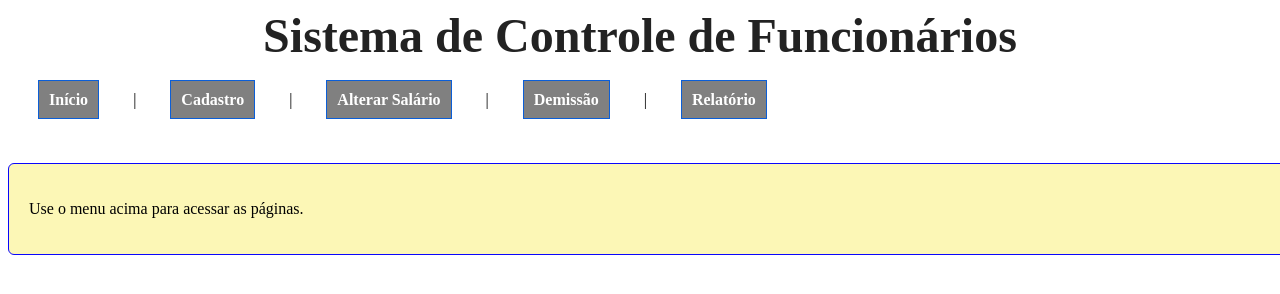
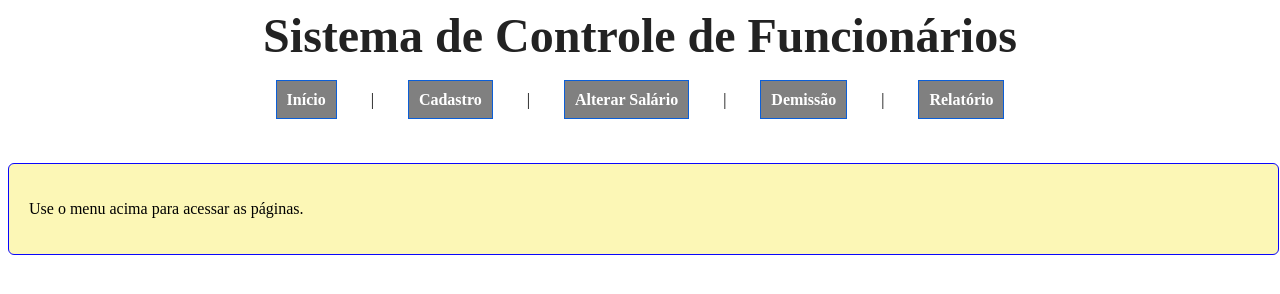
Before and after one commit to JoelGSN/prova, a plain HTML site: page index.html in a window 1280 px wide. Drawn offline with Linux system fonts and the light colour scheme.

Commit message:
ajuste do nav

```diff
--- a/frontend/css/style.css
+++ b/frontend/css/style.css
@@ -11,7 +11,12 @@ header {
   display: none
 }
 
+nav {
+  text-align: center;
+}
+
 nav a {
+
   color: white;
   text-decoration: none;
   margin-right: 30px;
@@ -20,6 +25,7 @@ nav a {
   padding: 10px;
   background-color: grey;
   font-weight: bold;
+
 }
 
 nav a:hover {
@@ -37,7 +43,7 @@ main {
   border: 1px solid #0a06fc;
   border-radius: 6px;
   padding: 20px;
-  width: 97vw;
+  width: 96vw;
   background-color: rgb(252, 247, 182);
 
 }
```
